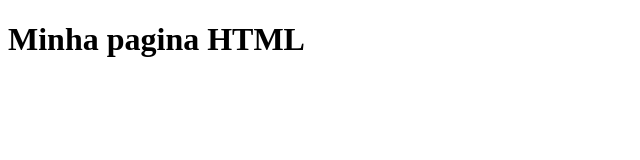
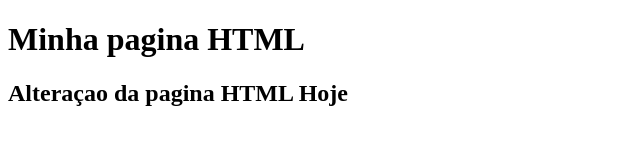
Before and after one commit to EmanuelCarvalho18/Git-hub, a plain HTML site: page index.html in a window 1280 px wide. Shown: the whole page, without its empty margins (0-640 px from the left). Drawn offline with Linux system fonts and the light colour scheme.

Commit message:
arquivo index.html atualizado novamente

```diff
--- a/index.html
+++ b/index.html
@@ -6,5 +6,6 @@
   </head>
   <body>
     <h1> Minha pagina HTML</h1>
+    <h2>Alteraçao da pagina HTML Hoje</h2>
   </body>
 </html>
```
